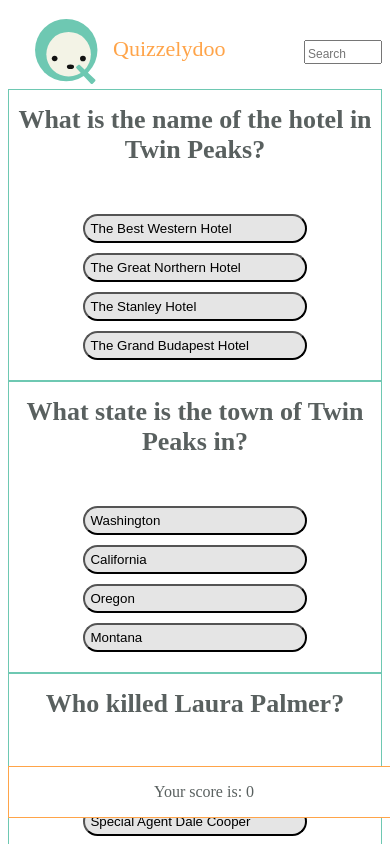
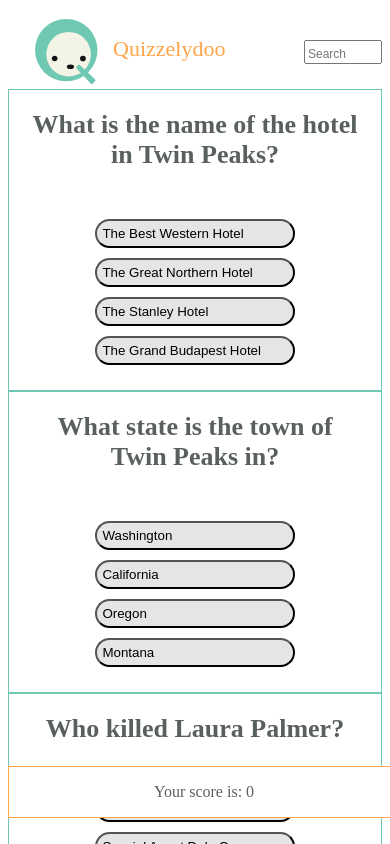
Before and after one commit to tinitrimble/quizzelythree, a Gatsby app: page /App in a window 390 px wide. Both pictures are taken after a click on the button "Begin Quiz". Shown: the top 844 px of the page. Built offline with nearby package versions, Linux system fonts and the light colour scheme.

Commit message:
fixed spacing on actual questions

```diff
--- a/src/pages/Question.css
+++ b/src/pages/Question.css
@@ -78,5 +78,6 @@
 @media (max-width: 600px) {
   .question {
     border-radius: 0px;
+    padding: 20px 20px;
   }
 }
```
